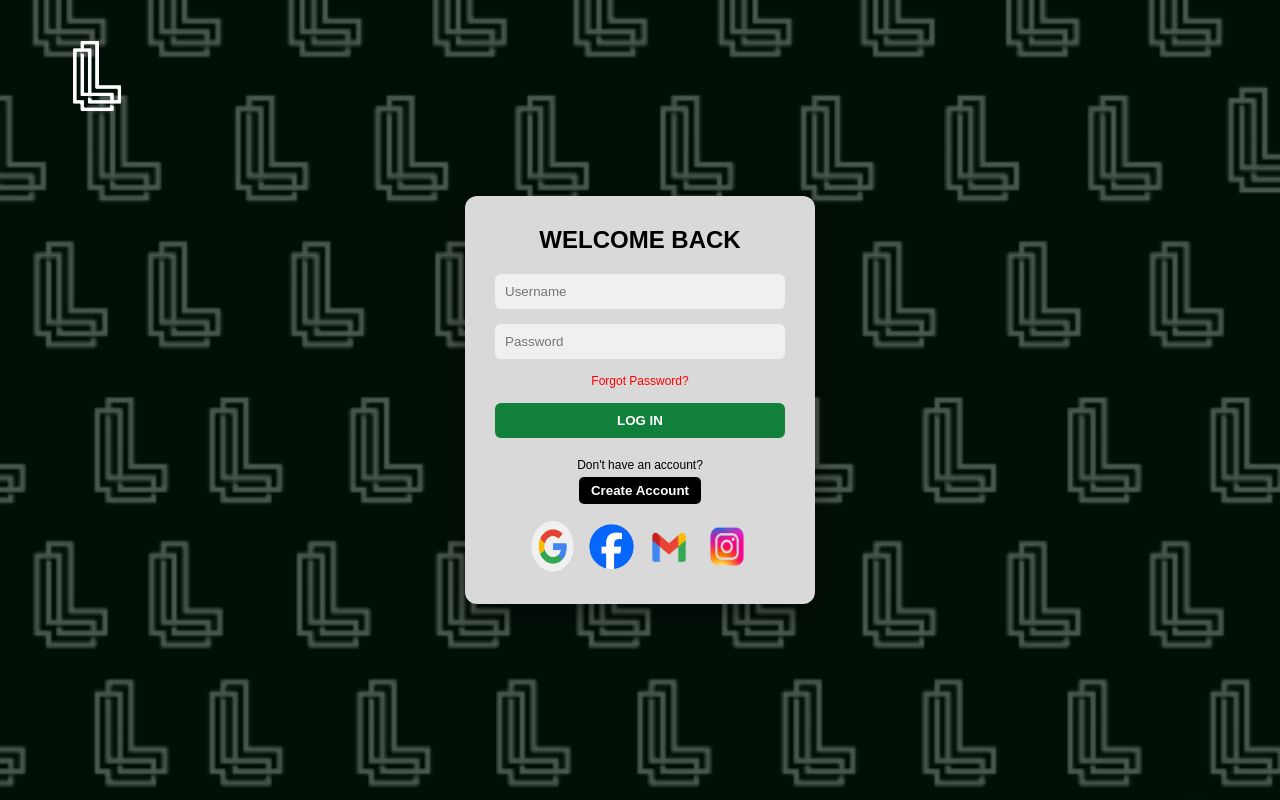
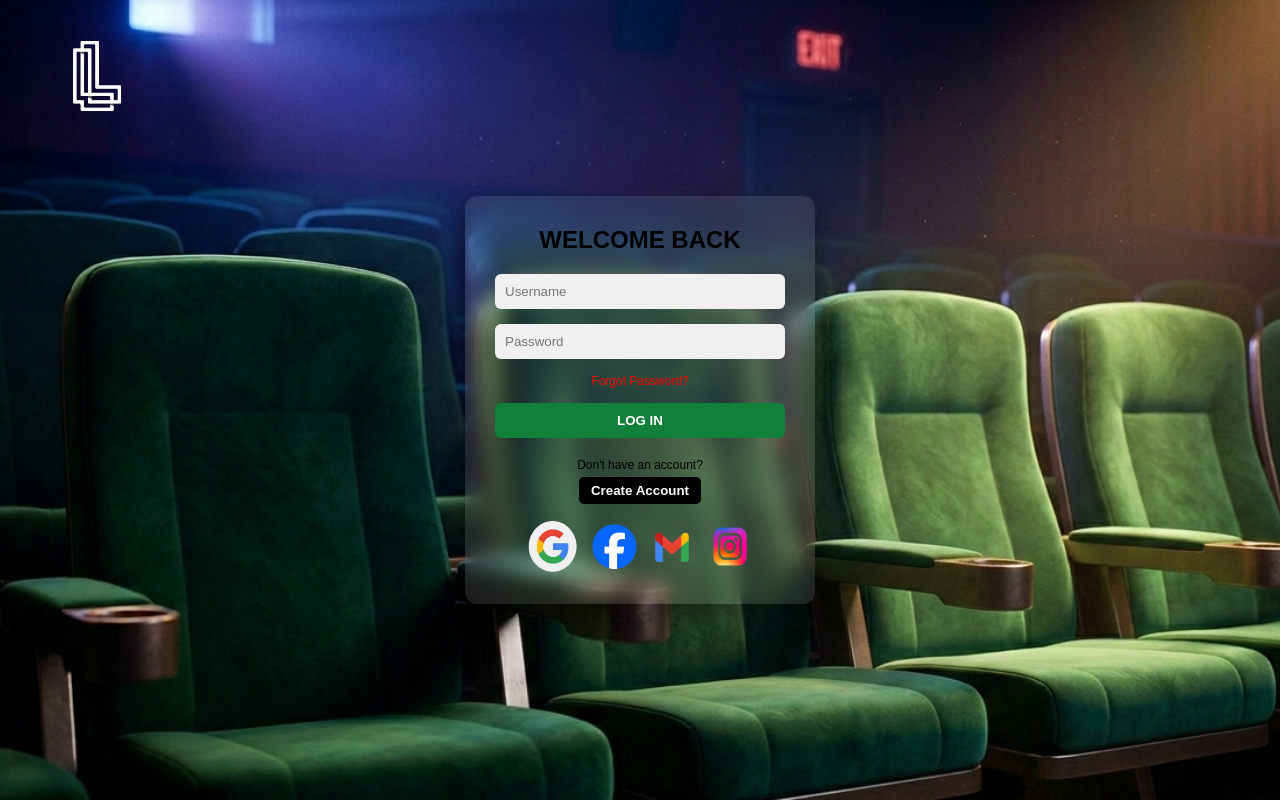
Before and after one commit to craigman123/movieTicketingSys-im207, a Flask app: page /gotologin in a window 1280 px wide. Run offline with Flask 3, Linux system fonts and the light colour scheme.

Commit message:
improve bg logn

```diff
--- a/static/css/landingpage.css
+++ b/static/css/landingpage.css
@@ -1,7 +1,7 @@
 :root {
     --bg-dark: #000000;
     --bg-secondary: #11281d;
-    --accent: #1aed64;
+    --accent: #119c42;
     --accent-hover: #17a44a;
     --text-light: #f5f5f5;
     --text-muted: #b5c9bd;
@@ -38,6 +38,7 @@ body {
 }
 
 .logo {
+    font-family: 'Segoe UI', sans-serif;
     font-weight: bold;
     font-size: 2.2rem;
     color: var(--accent);
--- a/static/css/login.css
+++ b/static/css/login.css
@@ -6,21 +6,34 @@
     }
 
 body {
-    height: 100vh;
-    position: relative;
-    background-image: linear-gradient(#11803a, #11803a);
-    display: flex;
-    justify-content: center;
-    align-items: center;
+  margin: 0;
+  height: 100vh;
+  overflow: hidden;
+  position: relative;
 }
 
-body::after {
-    content: "";
-    position: absolute;
-    inset: 0;
-    background: url("../assets/styles (2).png") no-repeat center center/cover;
-    opacity: 0.7;
-    z-index: -1;
+.bg {
+  position: absolute;
+  inset: 0;
+  background-size: cover;
+  background-position: center;
+  background-repeat: no-repeat;
+  opacity: 0;
+  animation: crossfade 25s linear infinite;
+}
+
+.bg1 { background-image: url("../assets/seat1.jpg"); animation-delay: 0s; }
+.bg2 { background-image: url("../assets/seat2.png"); animation-delay: 5s; }
+.bg3 { background-image: url("../assets/seat3.png"); animation-delay: 10s; }
+.bg4 { background-image: url("../assets/seat4.jpg"); animation-delay: 15s; }
+.bg5 { background-image: url("../assets/seat5.jpg"); animation-delay: 20s; }
+
+@keyframes crossfade {
+  0%   { opacity: 0; }
+  4%   { opacity: 1; }
+  20%  { opacity: 1; }
+  24%  { opacity: 0; }
+  100% { opacity: 0; }
 }
 
 nav {
@@ -37,7 +50,6 @@ nav {
     width: 150px;
 }
 
-/* Dark overlay */
 body::before {
     content: "";
     position: absolute;
@@ -50,12 +62,23 @@ body::before {
 .login-container {
     position: relative;
     z-index: 1;
-    background: #d9d9d9;
+    background: rgba(255, 255, 255, 0.10) ;
     width: 350px;
     padding: 30px;
     border-radius: 12px;
     text-align: center;
     box-shadow: 0 10px 25px rgba(0,0,0,0.4);
+    backdrop-filter: blur(10px);
+  -webkit-backdrop-filter: blur(10px);
+}
+
+.login-section {
+    display: flex;
+    justify-content: center;
+    align-items: center;
+    height: 100vh;
+    gap: 20px;
+    perspective: 1000px;
 }
 
 .login-container h2 {
@@ -100,7 +123,7 @@ body::before {
     font-weight: bold;
     cursor: pointer;
     margin-bottom: 10px;
-    transition: 0.3s;
+    transition: all 0.3s;
 }
 
 .btn:hover {
@@ -137,12 +160,11 @@ body::before {
 }
 
 .social-login img {
-    width: 2rem;
-    cursor: pointer;
+    width: 4rem;
 }
 
 .social-login .img1{
-    width: 3rem;
+    width: 3.4rem;
 }
 
 .social-login .img2 {
--- a/templates/login.html
+++ b/templates/login.html
@@ -8,21 +8,58 @@
 
 {% block body %}
 
-<body></body>
+  <div class="bg bg1"></div>
+  <div class="bg bg2"></div>
+  <div class="bg bg3"></div>
+  <div class="bg bg4"></div>
+  <div class="bg bg5"></div>
+
 <nav class="logo-container">
     <img class="logo-img" src="{{ url_for('static', filename='assets/logo-removebg-preview.png') }}" alt="LUMA Logo">
 </nav>
 
 <section class="login-section">
-    <div class="login-container">
+    <div class="register-container" style= "display: none;">
+        <form action="/register" method="post">
+            <h2>HELLO NEWCOMER</h2>
+
+            <div class="input-box">
+                <input type="text" name="username" placeholder="Username">
+            </div>
+
+            <div class="input-box">
+                <input type="password" name="password" placeholder="Password">
+            </div>
+
+            <div class="forgot">Forgot Password?</div>
+
+            <button class="btn">REGSITER</button>
+
+            <div class="create-account">
+                Don't have an account?<br>
+                <button class="create-btn">Create Account</button>
+            </div>
+
+            <div class="social-register">
+                <img class="img1" src="{{ url_for('static', filename='assets/google-removebg-preview.png') }}">
+                <img class="img2" src="{{ url_for('static', filename='assets/fb-removebg-preview.png') }}">
+                <img class="img3" src="{{ url_for('static', filename='assets/mail-removebg-preview.png') }}">
+                <img class="img4" src="{{ url_for('static', filename='assets/insta-removebg-preview.png') }}">
+            </div>
+            </form>
+        </div>
+
+        <div class="login-container" style= "display: block;">
+            <form action="/login" method="post">
+
                 <h2>WELCOME BACK</h2>
 
                 <div class="input-box">
-            <input type="text" placeholder="Username">
+                    <input type="text" name="username" placeholder="Username">
                 </div>
 
                 <div class="input-box">
-            <input type="password" placeholder="Password">
+                    <input type="password" name="password" placeholder="Password">
                 </div>
 
                 <div class="forgot">Forgot Password?</div>
@@ -40,7 +77,8 @@
                     <img class="img3" src="{{ url_for('static', filename='assets/mail-removebg-preview.png') }}">
                     <img class="img4" src="{{ url_for('static', filename='assets/insta-removebg-preview.png') }}">
                 </div>
-
+            </form>
+        </div>
     </div>
 </section>
 
```
Also changed, not shown: instance/iims_1.0.db, static/assets/seat1.jpg (added), static/assets/seat2.png (added), static/assets/seat3.png (added), static/assets/seat4.jpg (added), static/assets/seat5.jpg (added). Lines whose indentation alone changed are shown as unchanged.
